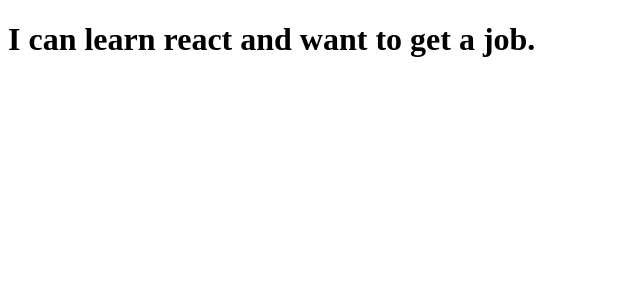
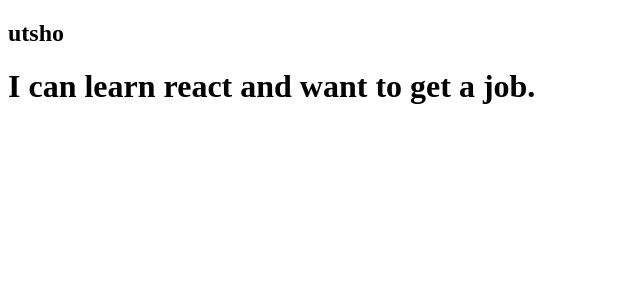
Before and after one commit to utsho-sadhak-joy/react-learning-from-docs, a React (Create React App) app: page / in a window 1280 px wide. Shown: the top 300 px of the page, without its empty margins (0-640 px from the left). Built offline with nearby package versions, Linux system fonts and the light colour scheme.

Commit message:
hello world

```diff
--- a/src/index.js
+++ b/src/index.js
@@ -6,7 +6,7 @@
 
 ReactDOM.render(
   <React.StrictMode>
-    {/* <h2>utsho</h2> */}
+    <h2>utsho</h2>
     <App />
   </React.StrictMode>,
   document.getElementById('root')
```
